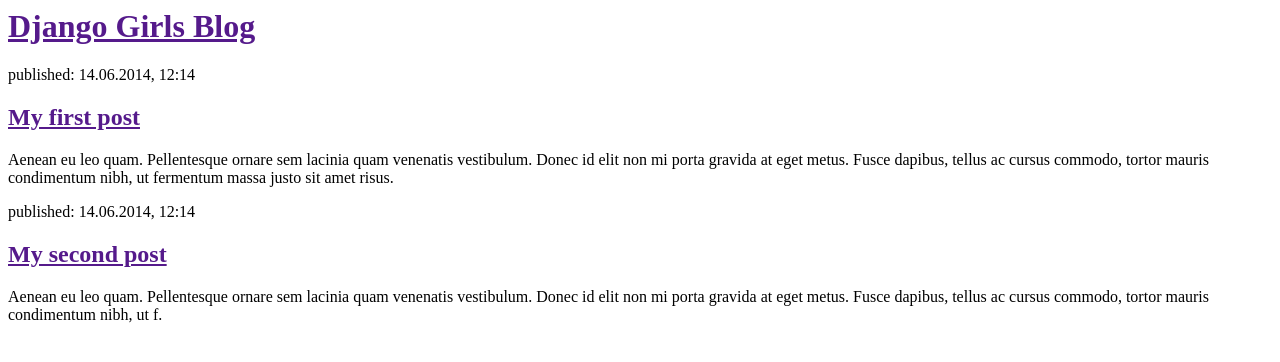
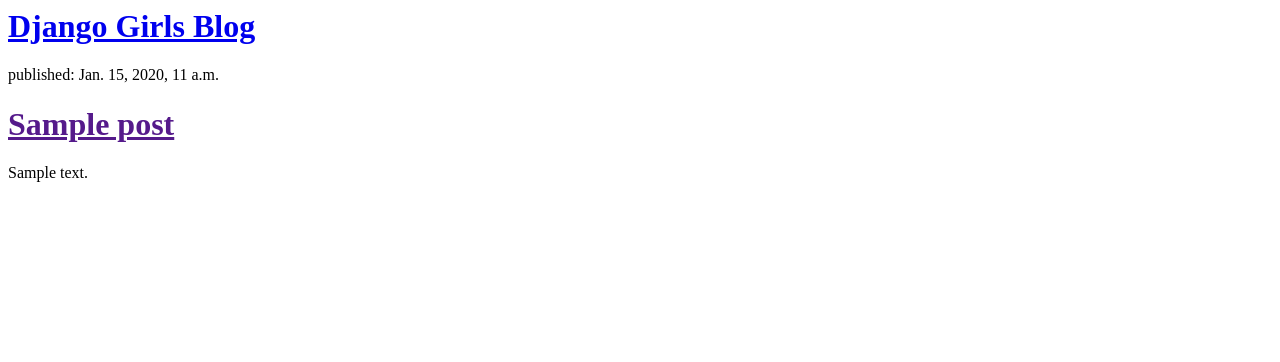
Before and after one commit to navneetagarwal/My_First_Blog, a Django app: template blog/templates/blog/post_list.html in a window 1280 px wide. Shown: the top 362 px of the page. Run offline with Django 3.2, Linux system fonts and the light colour scheme; the template is opened without the code that fills it: values that come from a table or form of the project are taken from there, others are empty; tables that the repository leaves empty hold one stand-in row (values such as "Sample post"); parts of the project's set-up code (start-up, migrations or seed data) failed here and were passed over.

Commit message:
Modified HTML

```diff
--- a/blog/templates/blog/post_list.html
+++ b/blog/templates/blog/post_list.html
@@ -3,20 +3,16 @@
         <title>Django Girls blog</title>
     </head>
     <body>
-        <div>
-            <h1><a href="">Django Girls Blog</a></h1>
-        </div>
+	     <div>
+	    	<h1><a href="/">Django Girls Blog</a></h1>
+		</div>
 
-        <div>
-            <p>published: 14.06.2014, 12:14</p>
-            <h2><a href="">My first post</a></h2>
-            <p>Aenean eu leo quam. Pellentesque ornare sem lacinia quam venenatis vestibulum. Donec id elit non mi porta gravida at eget metus. Fusce dapibus, tellus ac cursus commodo, tortor mauris condimentum nibh, ut fermentum massa justo sit amet risus.</p>
-        </div>
-
-        <div>
-            <p>published: 14.06.2014, 12:14</p>
-            <h2><a href="">My second post</a></h2>
-            <p>Aenean eu leo quam. Pellentesque ornare sem lacinia quam venenatis vestibulum. Donec id elit non mi porta gravida at eget metus. Fusce dapibus, tellus ac cursus commodo, tortor mauris condimentum nibh, ut f.</p>
-        </div>
-    </body>
+		{% for post in posts %}
+	    	<div>
+	        <p>published: {{ post.published_date }}</p>
+	        <h1><a href="">{{ post.title }}</a></h1>
+	        <p>{{ post.text|linebreaks }}</p>
+	    </div>
+		{% endfor %}
+</body>
 </html>
--- a/blog/views.py
+++ b/blog/views.py
@@ -4,4 +4,4 @@
 # Create your views here.
 def post_list(request):
    posts = Post.objects.filter(published_date__lte=timezone.now()).order_by('published_date')
-    return render(request, 'blog/post_list.html', {})
+   return render(request, 'blog/post_list.html', {'posts': posts})
```
